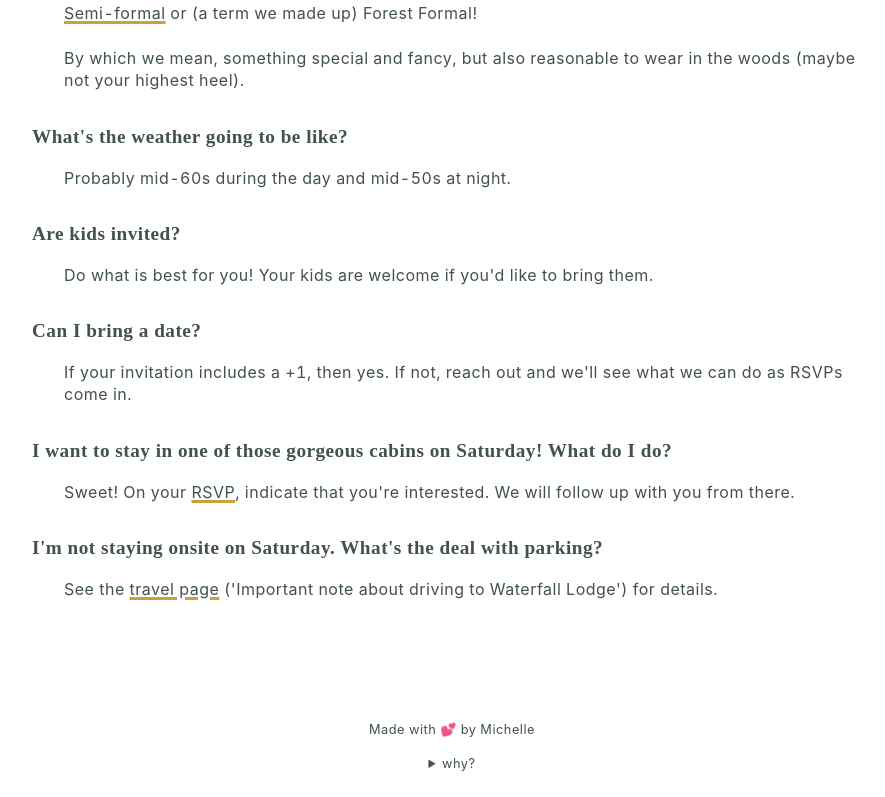
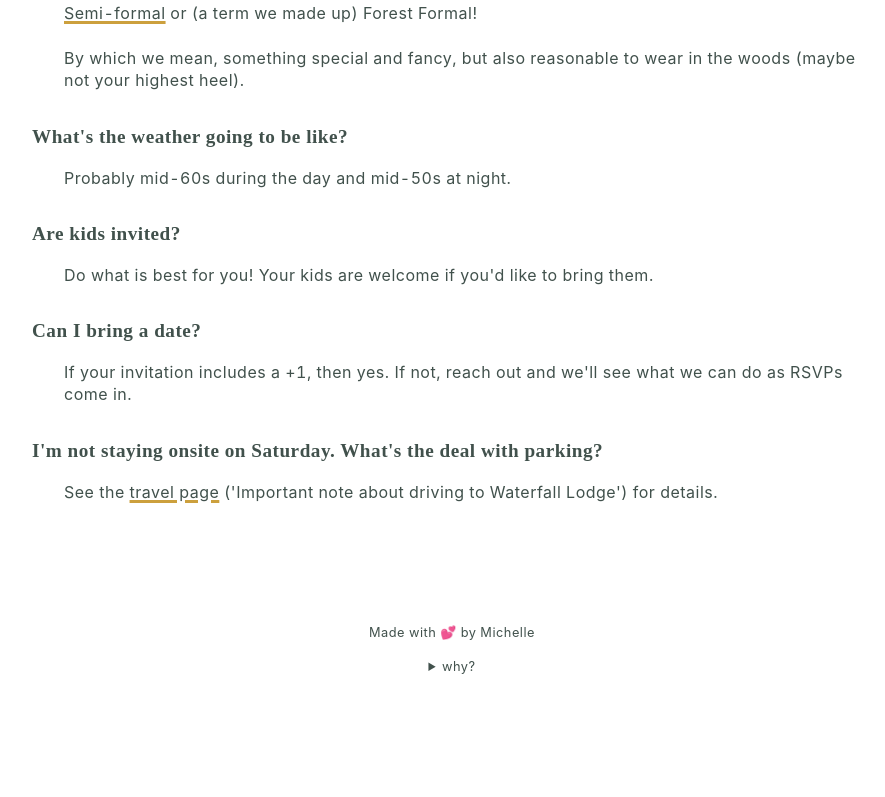
Before and after one commit to mmcghee18/wedding, a SvelteKit app: page /faq in a window 1280 px wide. Shown: the part 458-1255 px from the top of the page, without its empty margins (188-1073 px from the left). After the commit the page ends 1175 px from the top, so only its background shows below. Built offline with nearby package versions, Linux system fonts and the light colour scheme; a web font is replaced by a local one.

Commit message:
remove faq

```diff
--- a/src/routes/faq/+page.svelte
+++ b/src/routes/faq/+page.svelte
@@ -26,12 +26,6 @@
 			question: "Can I bring a date?",
 			answer:
 				"If your invitation includes a +1, then yes. If not, reach out and we'll see what we can do as RSVPs come in."
-		},
-		{
-			question:
-				"I want to stay in one of those gorgeous cabins on Saturday! What do I do?",
-			answer:
-				"Sweet! On your <a href='https://www.zola.com/wedding/michelleandmegan2024/rsvp' target='_blank'>RSVP</a>, indicate that you're interested. We will follow up with you from there."
 		},
 		{
 			question:
```
